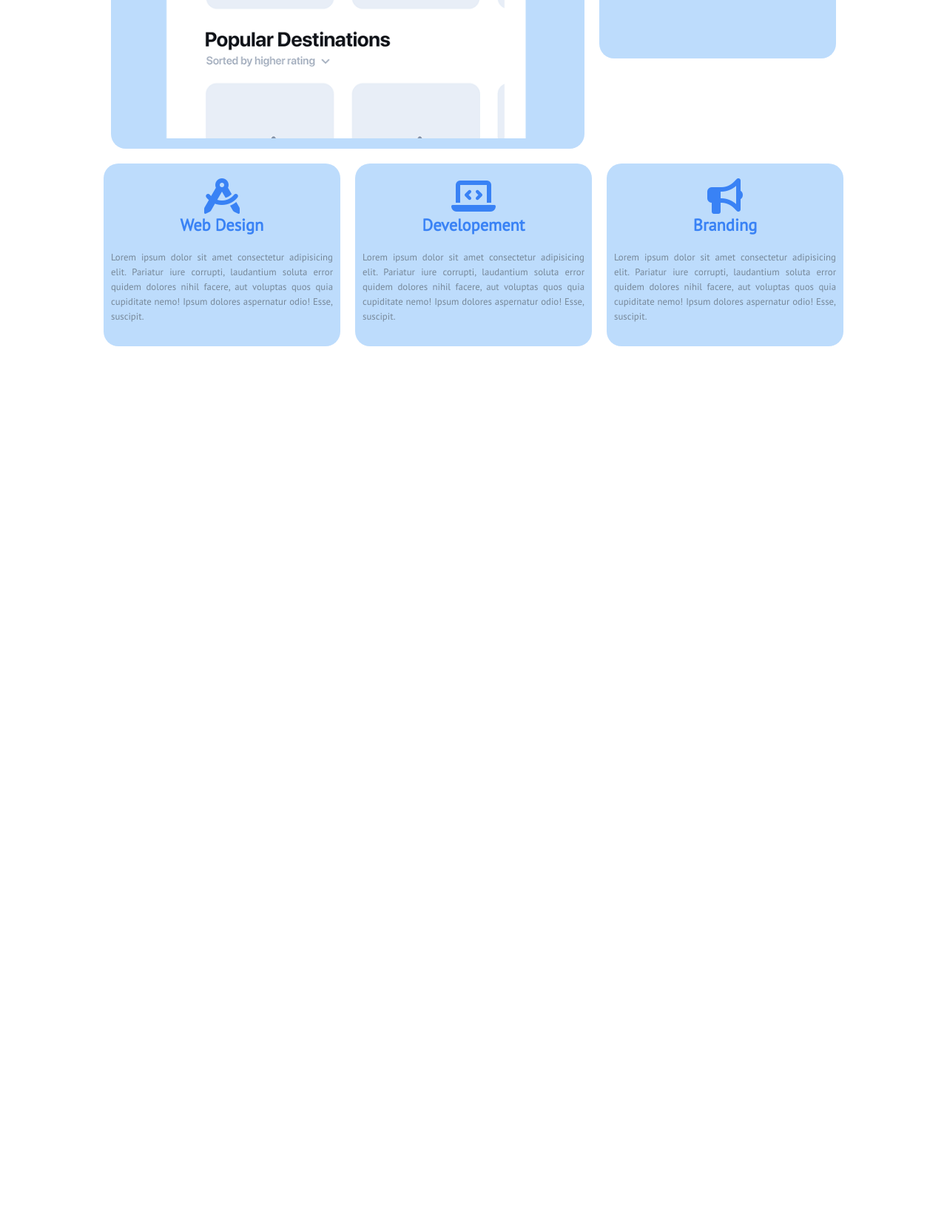
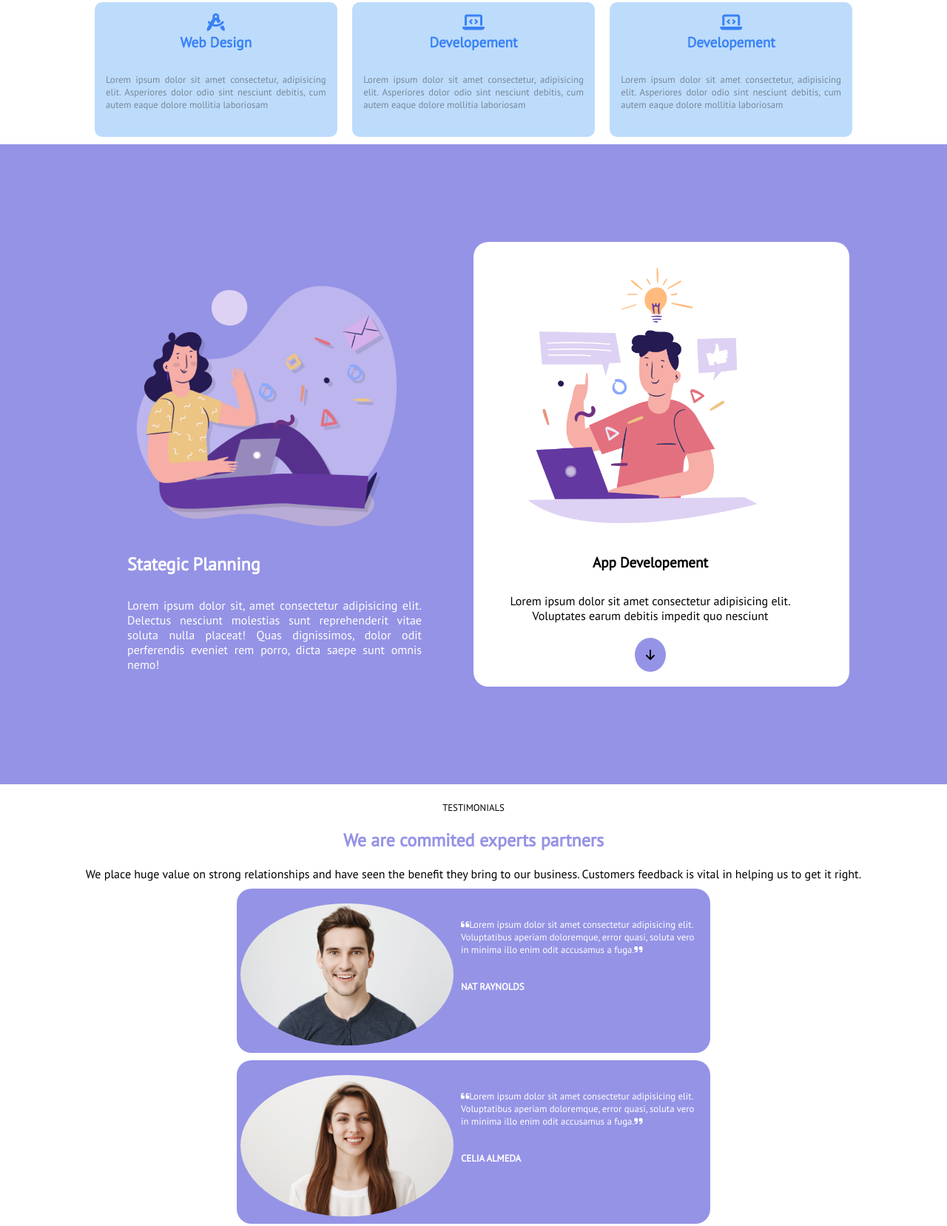
Before and after one commit to MattiaMessana/htmlcss-responsive-layout, a plain HTML site: page index.html in a window 1280 px wide. Shown: the part 873-2530 px from the top of the page at 74% size. Before the commit the page ends 1351 px from the top, so only its background shows below. Drawn offline with Linux system fonts and the light colour scheme.

Commit message:
add:strategic section + testimonials section

```diff
--- a/css/style.css
+++ b/css/style.css
@@ -13,18 +13,30 @@ body {
 
 }
 
+.conteiner {
+    width: 100%;
+    align-items: center;
+
+}
+img {
+    max-width: 100%
+}
+
+/* UTILITIES */
+
 .flex {
     display: flex;
-    align-items: center;
+    /* align-items: center; */
 }
 
 .spacebetween {
     justify-content: space-between;
 }
 
-.conteiner {
-    width: 100%;
+.text-center{
+    text-align: center;
 }
+
 
 .btn-white{
     border-radius: 20px;
@@ -51,6 +63,8 @@ header {
     z-index: 9999;
     margin-bottom: 50px;
     min-height: 30px;
+    align-items: center;
+
 }
 
 .burger-menu i {
@@ -93,82 +107,267 @@ header {
 
 /* DEMO-SECTION */
 
-.colums {
+.demo-container {
+    width: 100%;
     margin-top: 150px;
+    justify-content: center;
+    flex-direction: column;
     align-items: center;
-    flex-direction: column;
-    justify-content: center;
+
 }
 
-.col {
+.cards {
+    width: 60%;
     background-color: #BDDCFC;
+    border-radius: 10px;
+    margin-bottom: 10px;
+
+}
+
+.cards h2{
+    color: #3982F5;
+    font-size: 1.2rem;
+    margin-top: 10px;
+    margin-bottom: 10px;
+    padding: 5px;
+
+}
+
+.cards p {
+    font-size: .8rem;
+    padding: 15px;
+    text-align: justify;
+    margin-bottom: 20px;
+    color: lightslategrey;
+}
+
+.cards a {
+    display: block;
+    color: white;
+    text-decoration: none;
+    text-align: center;
+    padding: 5px;
+    margin: 0 180px 0 20px;
+}
+
+.cards img {
+    margin-top: 20px;
+    max-width: 100%;
+    display: block;
+}
+
+h2 i {
+    font-size: 1.5rem;
+}
+
+@media screen and (min-width:768px) {
+
+    .demo-container{
+        width: 80%;
+        flex-direction: row;
+        flex-wrap: wrap;
+        justify-content: space-between;
+        gap: 0;
+        align-items: normal;
+
+
+        /* debug */
+        margin-left: 10%;
+    }
+
+    .cards:first-child {
+        width: 66%;
+
+    }
+
+    .cards {
+        width: 32%;
+    }
+
+    .cards img {
+        max-width: 70%;
+    }
+}
+
+
+/* STRATEGIC-SECTION */
+
+.strategic-conteiner{
+    background-color: #9593e6;
+    padding: 5px;
+
+}
+
+.strategic-conteiner img {
+    width: 60%;
+    margin-left: 20%;
+    margin-top: 30px;
+    margin-bottom: 20px;
+}
+
+.strategic-conteiner h2 {
+    color: white;
+    margin: 0 60px 10px 30px;
+    padding: 10px;
+
+}
+
+.strategic-conteiner p {
+    color:white ;
+    padding: 10px;
+    margin: 0 60px 10px 30px;
+    text-align: justify;
+}
+
+.strategic-card {
+    margin-left: 15%;
+    width: 60%;
+    background-color: white;
     border-radius: 20px;
-    width: 60%;
-    margin: 10px;
+    margin-bottom: 20px;
+
+}
+
+.strategic-card h2 {
+    color: black;
+    font-size: 1.2rem;
+    text-align: center;
+}
+
+.strategic-card p {
+    color: black;
+    text-align: center;
+}
+
+.strategic-card i{
+    margin-top: 20px;
+    border-radius: 50%;
+    background-color: #9593e6;
     padding: 15px;
 }
 
-.col h2 {
-    color: #3982F5;
-    margin-bottom: 10px;
-    font-size: 1.4rem;
+@media screen and (min-width:768px) {
+
+    .strategic-card {
+        width: 90%;
+        margin-left: 5%;
+    }
+
+    .strategic-conteiner img {
+        width: 70%;
+        margin-left: 10%;
+    }
+
 }
 
-.col p{
-    color: lightslategrey;
+@media screen and (min-width: 992px) {
+
+    .strategic-conteiner {
+        display: flex;
+        align-items: flex-end;
+        justify-content: center;
+
+
+
+    }
+
+    .strategic-box {
+        width: 50%;
+        margin: 10% 0 10% 10%;
+
+    }
+
+    .strategic-card {
+        width: 50%;
+        margin: 10% 10% 10% 0;
+    }
+
+
+
+}
+
+
+/* TESTIMONIALS-SECTION */
+
+.testimonial-container {
+    text-align: center;
+    margin-top: 20px;
+    width: 100%
+}
+
+.testimonial-container span {
     font-size: .8rem;
-    line-height: 20px;
-    text-align: justify;
     margin-bottom: 20px;
 }
 
-.col a{
-    display: inline-block;
-    text-decoration: none;
-    color: white;
-    margin: 20px ;
+.testimonial-container h2 {
+    color: #9593e6;
+    margin-top: 20px;
+    margin-bottom: 20px;
+}
+
+.testimonial-card {
+    width: 50%;
+    background-color: #9593e6;
+    margin: 10% 0 0 25%;
+    margin-top: 10px;
+    border-radius: 20px;
 
 }
 
-.col img {
-    width: 100%;
+.testimonial-card img {
     margin-top: 20px;
+    max-width: 60%;
+    border-radius: 50%;
+    margin-bottom: 10px;
+
+
 }
 
-#title-col {
-    text-align: center;
-    padding: 10px;
+.testimonial-card p {
+    width: 50%;
+    margin-left: 25%;
+    font-size: .8rem;
+    color: white;
+    margin-bottom: 20px;
 }
 
-.title {
-    font-size: 3rem;
-    color: #3982F5;
-    text-align: center;
+.testimonial-card span {
+    color: white;
 }
 
 @media screen and (min-width:768px) {
-    .colums{
-        flex-direction: row;
-        flex-wrap: wrap;
-        /* justify-content: space-between; */
+
+    .testimonial-card {
+        display: flex;
         justify-content: center;
-        align-items: center;
+        width: 70%;
+        margin-left: 15%;
+    }
 
+    .testimonial-card img {
+        max-width: 45%;
+        margin-left: 5px;
+    }
+
+    .testimonial-card p {
+        width: 100%;
+        margin-left: 0;
+        padding: 10px;
+        margin-top: 30px;
 
     }
-    .col{
-        width: 25%;
-        padding: 10px;
+}
 
+@media screen and (min-width:992px) {
+    .testimonial-card{
+        width: 50%;
+        margin-left: 25%;
+        text-align: left;
     }
 
-    #wid{
-        width: 50%;
-
-    }
-
-    .height{
-        height: 670px ;
+    .card span {
+        margin-left: 10px
     }
 
 }
--- a/index.html
+++ b/index.html
@@ -4,7 +4,7 @@
 <head>
     <meta charset="UTF-8">
     <meta name="viewport" content="width=device-width, initial-scale=1.0">
-    <title>Document</title>
+    <title>Responsive layout</title>
     <!-- style -->
     <link rel="stylesheet" href="./css/style.css">
     <!-- font -->
@@ -55,82 +55,107 @@
     <!-- main-->
 
     <!-- demo-section -->
-    <div class="colums flex">
-        <div class="col" id="wid">
-            <h2>Get a demo application</h2>
-
-            <p>
-                Lorem ipsum dolor sit amet consectetur adipisicing elit. Pariatur iure corrupti, laudantium soluta error
-                quidem dolores nihil facere, aut voluptas quos quia cupiditate nemo! Ipsum dolores aspernatur odio!
-                Esse, suscipit.
-            </p>
-
+    <div class="demo-container flex">
+        <div class="cards" id="application">
+            <h2>Get a Demo Application</h2>
+            <p>Lorem ipsum dolor sit amet consectetur adipisicing elit. Incidunt nostrum voluptas voluptates quidem ipsa
+                deleniti pariatur illum accusantium laudantium officiis</p>
             <a class="btn-blu" href=""> <i class="fa-brands fa-apple"></i> App Store</a>
-
             <img src="./img/phone.png" alt="phone">
-
         </div>
 
-        <div class="col height">
-            <div id="title-col">
-                <i class="fa-regular fa-file-code title"></i>
-                <h2>Celan Code</h2>
-            </div>
-            <p>
-                Lorem ipsum dolor sit amet consectetur adipisicing elit. Pariatur iure corrupti, laudantium soluta error
-                quidem dolores nihil facere, aut voluptas quos quia cupiditate nemo! Ipsum dolores aspernatur odio!
-                Esse, suscipit.
-            </p>
+        <div class="cards">
+            <h2 class="text-center"><i class="fa-solid fa-file-code"></i> <br>Clean Code</h2>
+            <p>Lorem ipsum dolor sit amet consectetur, adipisicing elit. Asperiores dolor odio sint nesciunt debitis,
+                cum autem eaque dolore mollitia laboriosam</p>
         </div>
 
-        <div class="col">
-            <div id="title-col">
-                <i class="fa-solid fa-compass-drafting title"></i>
-                <h2>Web Design</h2>
-            </div>
-            <p>
-                Lorem ipsum dolor sit amet consectetur adipisicing elit. Pariatur iure corrupti, laudantium soluta error
-                quidem dolores nihil facere, aut voluptas quos quia cupiditate nemo! Ipsum dolores aspernatur odio!
-                Esse, suscipit.
-            </p>
-
+        <div class="cards">
+            <h2 class="text-center"><i class="fa-solid fa-compass-drafting"></i><br>Web Design</h2>
+            <p>Lorem ipsum dolor sit amet consectetur, adipisicing elit. Asperiores dolor odio sint nesciunt debitis,
+                cum autem eaque dolore mollitia laboriosam</p>
         </div>
 
-        <div class="col ">
-            <div id="title-col">
-                <i class="fa-solid fa-laptop-code title"></i>
-                <h2>Developement</h2>
-            </div>
-            <p>
-                Lorem ipsum dolor sit amet consectetur adipisicing elit. Pariatur iure corrupti, laudantium soluta error
-                quidem dolores nihil facere, aut voluptas quos quia cupiditate nemo! Ipsum dolores aspernatur odio!
-                Esse, suscipit.
-            </p>
-
+        <div class="cards">
+            <h2 class="text-center"><i class="fa-solid fa-laptop-code"></i> <br>Developement</h2>
+            <p>Lorem ipsum dolor sit amet consectetur, adipisicing elit. Asperiores dolor odio sint nesciunt debitis,
+                cum autem eaque dolore mollitia laboriosam</p>
         </div>
-
-        <div class="col">
-            <div id="title-col">
-                <i class="fa-solid fa-bullhorn title"></i>
-                <h2>Branding</h2>
-            </div>
-            <p>
-                Lorem ipsum dolor sit amet consectetur adipisicing elit. Pariatur iure corrupti, laudantium soluta error
-                quidem dolores nihil facere, aut voluptas quos quia cupiditate nemo! Ipsum dolores aspernatur odio!
-                Esse, suscipit.
-            </p>
-
+        <div class="cards">
+            <h2 class="text-center"><i class="fa-solid fa-laptop-code"></i> <br>Developement</h2>
+            <p>Lorem ipsum dolor sit amet consectetur, adipisicing elit. Asperiores dolor odio sint nesciunt debitis,
+                cum autem eaque dolore mollitia laboriosam</p>
         </div>
     </div>
-
-
     <!-- /demo-section -->
 
     <!-- strategic-section -->
+    <div class="strategic-conteiner">
+        <div class="strategic-box">
+            <img src="./img/planning1.png" alt="">
+            <h2>Stategic Planning</h2>
+            <p>Lorem ipsum dolor sit, amet consectetur adipisicing elit. Delectus nesciunt molestias sunt reprehenderit
+                vitae soluta nulla placeat! Quas dignissimos, dolor odit perferendis eveniet rem porro, dicta saepe sunt
+                omnis nemo!</p>
+        </div>
 
+        <div class="strategic-card">
+            <img src="./img/planning2.png" alt="">
+            <h2>App Developement</h2>
+            <p>Lorem ipsum dolor sit amet consectetur adipisicing elit. Voluptates earum debitis impedit quo nesciunt
+                <br>
+                <i class="fa-solid fa-arrow-down"></i>
+            </p>
+        </div>
+    </div>
     <!-- /strategic-section -->
 
     <!-- testiomonials-section -->
+
+    <div class="testimonial-container">
+        <span>TESTIMONIALS</span>
+        <h2>We are commited experts partners</h2>
+        <p>We place huge value on strong relationships and have seen the benefit they bring to our business. Customers
+            feedback is vital in helping us to get it right.</p>
+
+        <div class="testimonial-card">
+            <img src="./img/testimonial1.jpg" alt="">
+            <div class="card">
+                <p> <i class="fa-solid fa-quote-left"></i>Lorem ipsum dolor sit amet consectetur adipisicing elit.
+                    Voluptatibus aperiam doloremque, error quasi,
+                    soluta vero in minima illo enim odit accusamus a fuga.<i class="fa-solid fa-quote-right"></i>
+                </p>
+                <span><strong>NAT RAYNOLDS</strong></span>
+            </div>
+        </div>
+        <div class="testimonial-card">
+            <img src="./img/testimonial2.jpg" alt="">
+            <div class="card">
+                <p> <i class="fa-solid fa-quote-left"></i>Lorem ipsum dolor sit amet consectetur adipisicing elit.
+                    Voluptatibus aperiam doloremque, error quasi,
+                    soluta vero in minima illo enim odit accusamus a fuga.<i class="fa-solid fa-quote-right"></i>
+                </p>
+                <span><strong>CELIA ALMEDA</strong></span>
+            </div>
+        </div>
+        <div class="testimonial-card">
+            <img src="./img/testimonial3.jpg" alt="">
+            <div class="card">
+                <p> <i class="fa-solid fa-quote-left"></i>Lorem ipsum dolor sit amet consectetur adipisicing elit.
+                    Voluptatibus aperiam doloremque, error quasi,
+                    soluta vero in minima illo enim odit accusamus a fuga.<i class="fa-solid fa-quote-right"></i>
+                </p>
+                <span><strong>BOB ROBERTS</strong></span>
+            </div>
+        </div>
+
+
+
+
+
+
+    </div>
+
 
     <!-- /testiomonials-section -->
 
```
